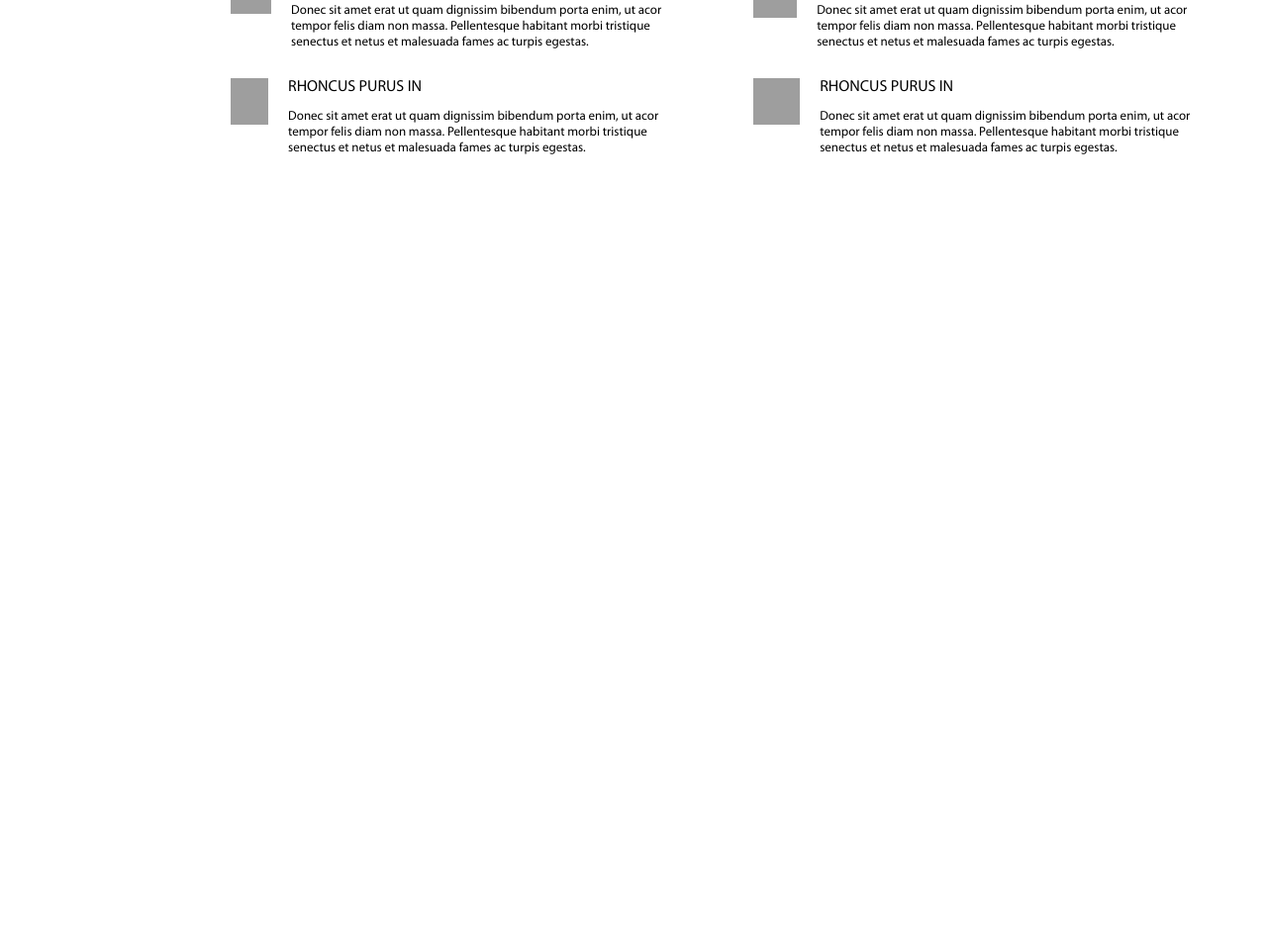
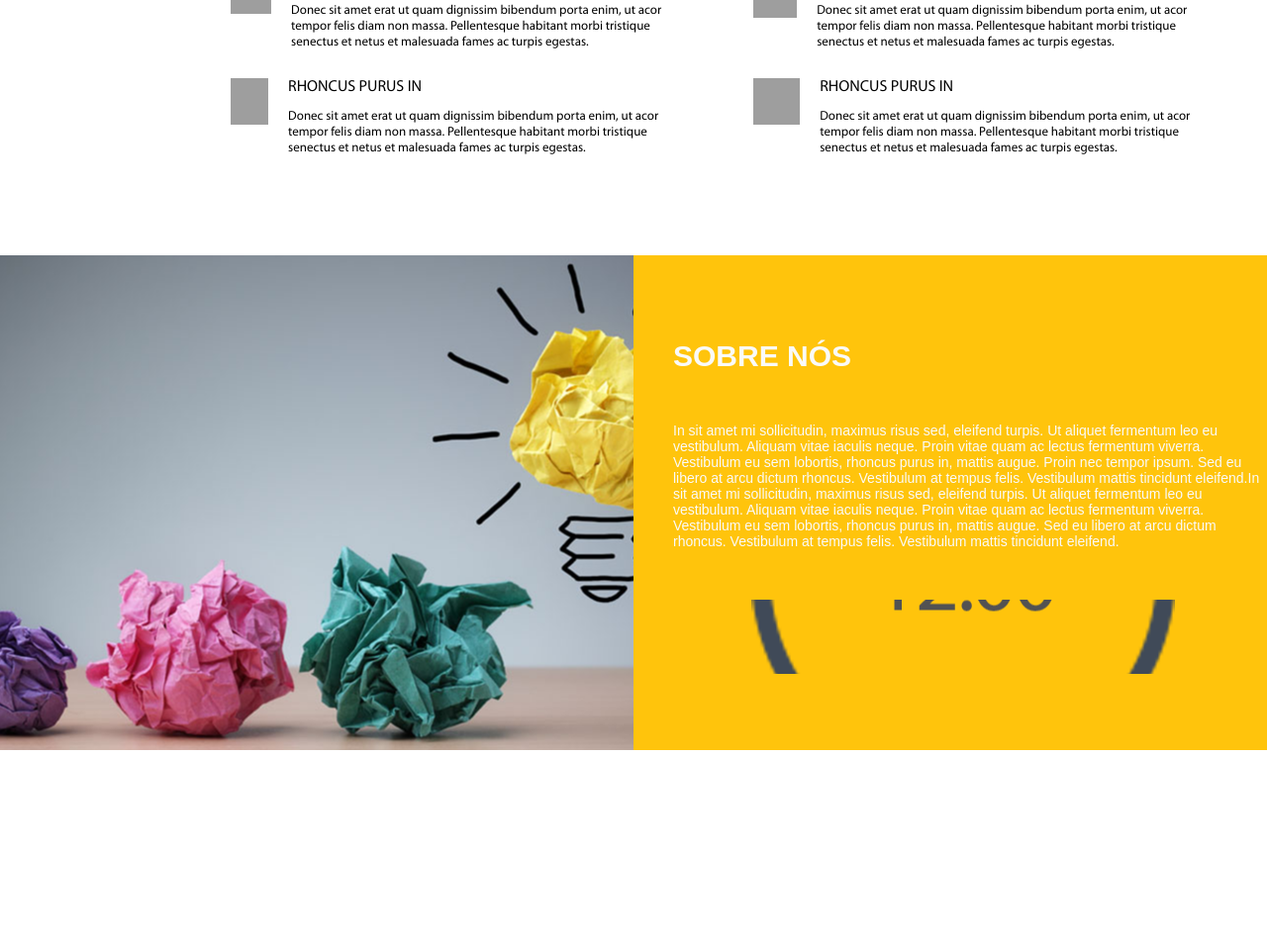
Before and after one commit to bcocheto/lab-interfaces-f, a Flask app: page / in a window 1280 px wide. Shown: the part 324-1281 px from the top of the page at 99% size. Before the commit the page ends 480 px from the top, so only its background shows below. Run offline with Flask 2, Linux system fonts and the light colour scheme; grey boxes are pictures that could not be loaded.

Commit message:
Content 3
Completado conteúdo da terceira parte do body

```diff
--- a/App/view/static/css/main.css
+++ b/App/view/static/css/main.css
@@ -22,6 +22,7 @@
 body{
     margin: 0px;
     padding: 0px;
+    height: 200vh;
 }
 
 /* header */
@@ -308,3 +309,58 @@ body{
     font-family: "Myriad";
     font-size: 13px;
 }
+
+/* body content 3 */
+
+#content-3{
+    margin-top: 100px;
+    display: grid;
+    grid-template-columns: repeat(auto-fit, minmax(400px,1fr));
+    background-color: #FFC40C;
+}
+
+#c3-img{
+    display: block;
+    background: url(../img/sobre.jpg) no-repeat center center;
+    max-width: 851px;
+    min-width: 200px;
+    min-height: 500px;
+    max-height: 621px;
+}
+
+#c3-grid{
+    display: grid;
+    margin-top: 85px;
+    margin-left: 40px;
+    grid-template-areas: "c3-t" "c3-tx" "c3-info";
+    grid-template-columns: 1fr;
+}
+
+#c3-t{
+    grid-area: c3-t;
+    font-family: Arial;
+    font-weight: bold;
+    color: var(--icolor);
+    font-size: 30px;
+}
+
+#c3-tx{
+    margin-top: 19px;
+    color: var(--icolor);
+    grid-area: c3-tx;
+    font-family: Arial;
+    font-size: 14px;
+
+}
+
+#c3-info{
+    /* n sei pq n quer funcionar */
+    margin-top: 20px;
+    margin-bottom: 70px;
+    grid-area: c3-info;
+    background: url(../img/layout-onepage-graphs.png) no-repeat center center;
+    max-width: 580px;
+    min-width: 200px;
+    max-height: 75px;
+    min-height: 50px;
+}
--- a/App/view/templates/index.html
+++ b/App/view/templates/index.html
@@ -62,6 +62,22 @@
         </section>
         </div>
     </section>
+    <section id="content-3">
+        <div id="c3-img">
+        </div>
+        <div id="c3-grid">
+            <a id="c3-t">SOBRE NÓS</a>
+            <a id="c3-tx">In sit amet mi sollicitudin, maximus risus sed, eleifend turpis. Ut aliquet fermentum leo eu
+                vestibulum. Aliquam vitae iaculis neque. Proin vitae quam ac lectus fermentum viverra. Vestibulum eu sem
+                lobortis, rhoncus purus in, mattis augue. Proin nec tempor ipsum. Sed eu libero at arcu dictum rhoncus.
+                Vestibulum at tempus felis. Vestibulum mattis tincidunt eleifend.In sit amet mi sollicitudin, maximus
+                risus sed, eleifend turpis. Ut aliquet fermentum leo eu vestibulum. Aliquam vitae iaculis neque. Proin
+                vitae quam ac lectus fermentum viverra. Vestibulum eu sem lobortis, rhoncus purus in, mattis augue.
+                Sed eu libero at arcu dictum rhoncus. Vestibulum at tempus felis. Vestibulum mattis tincidunt
+                eleifend.</a>
+            <a id="c3-info"></a>
+        </div>
+    </section>
 </body>
 
 </html>
```
Also changed, not shown: App/view/static/img/img-1.svg (deleted), App/view/static/img/layout-onepage-graphs.png (added), App/view/static/img/sobre.jpg (added).
